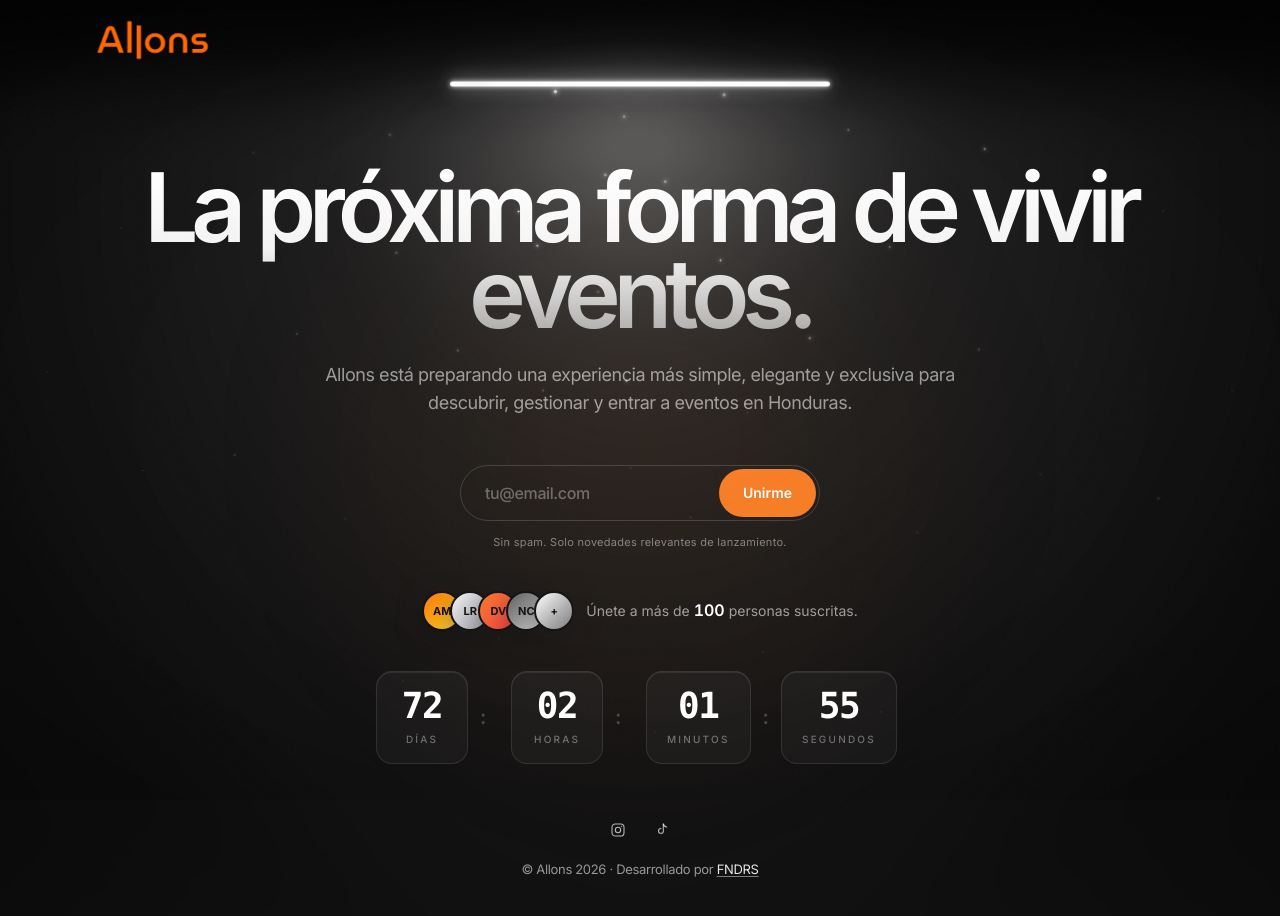
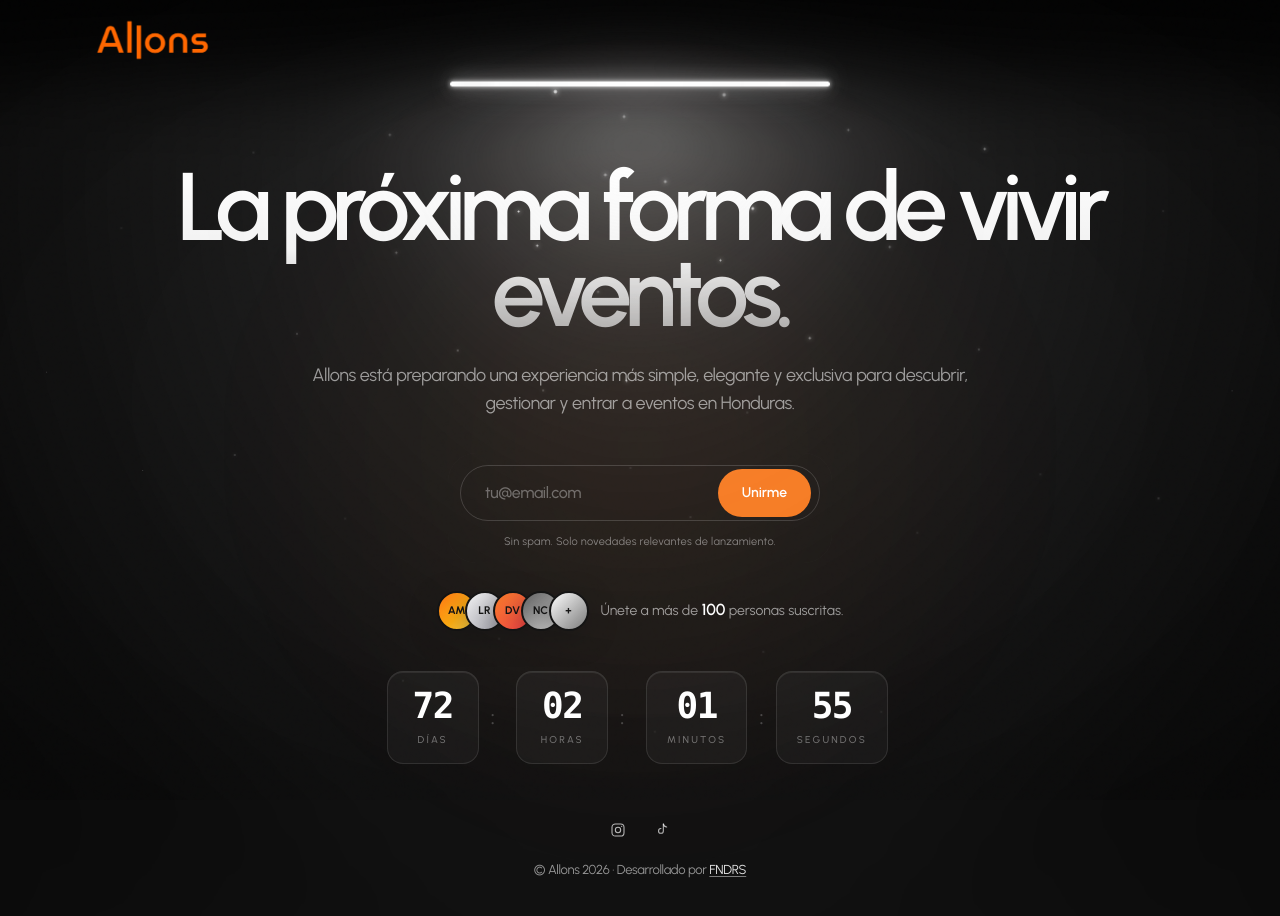
Before and after one commit to FNDRS/allons-waitlist, a Next.js app: page / in a window 1280 px wide. Shown: the top 916 px of the page. Built offline with nearby package versions, Linux system fonts and the light colour scheme; no server answers.

Commit message:
chore: update TypeScript configuration and global styles; change font from Inter to Urbanist and adjust include paths in tsconfig.json for consistency.

```diff
--- a/src/app/globals.css
+++ b/src/app/globals.css
@@ -9,7 +9,7 @@
   --color-border: rgba(255, 255, 255, 0.08);
   --color-accent: #f67010;
   --color-accent-deep: #c8420a;
-  --font-sans: "Inter", ui-sans-serif, system-ui, sans-serif;
+  --font-sans: "Urbanist", ui-sans-serif, system-ui, sans-serif;
 }
 
 @layer base {
--- a/src/app/layout.tsx
+++ b/src/app/layout.tsx
@@ -142,7 +142,7 @@
         />
         <link
           rel="stylesheet"
-          href="https://fonts.googleapis.com/css2?family=Inter:wght@400;500;600;700;800&display=swap"
+          href="https://fonts.googleapis.com/css2?family=Urbanist:wght@400;500;600;700;800&display=swap"
         />
       </head>
       <body>{children}</body>
--- a/tsconfig.json
+++ b/tsconfig.json
@@ -30,11 +30,10 @@
     }
   },
   "include": [
-    "next-env.d.ts",
     "**/*.ts",
     "**/*.tsx",
-    ".next/types/**/*.ts",
-    ".next/dev/types/**/*.ts"
+    "next-env.d.ts",
+    ".next/types/**/*.ts"
   ],
   "exclude": [
     "node_modules"
```
